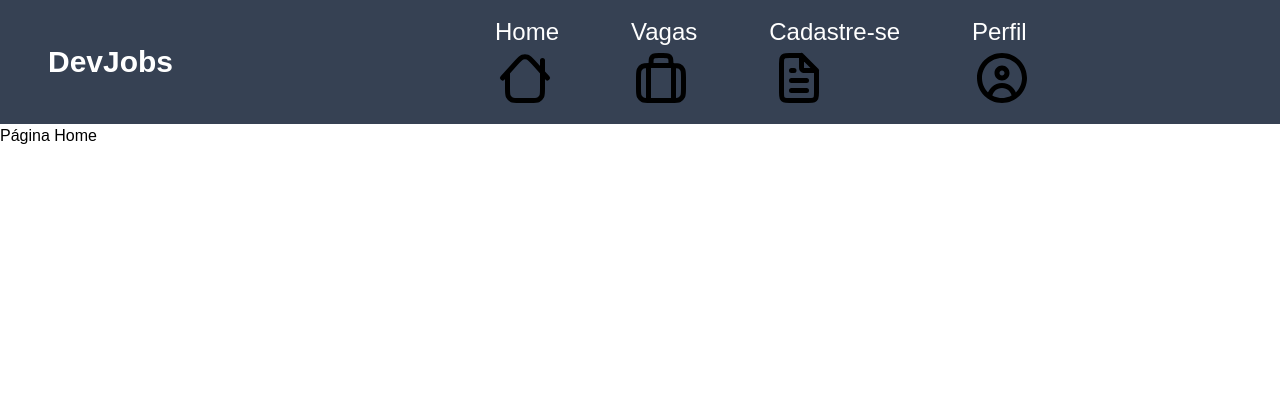
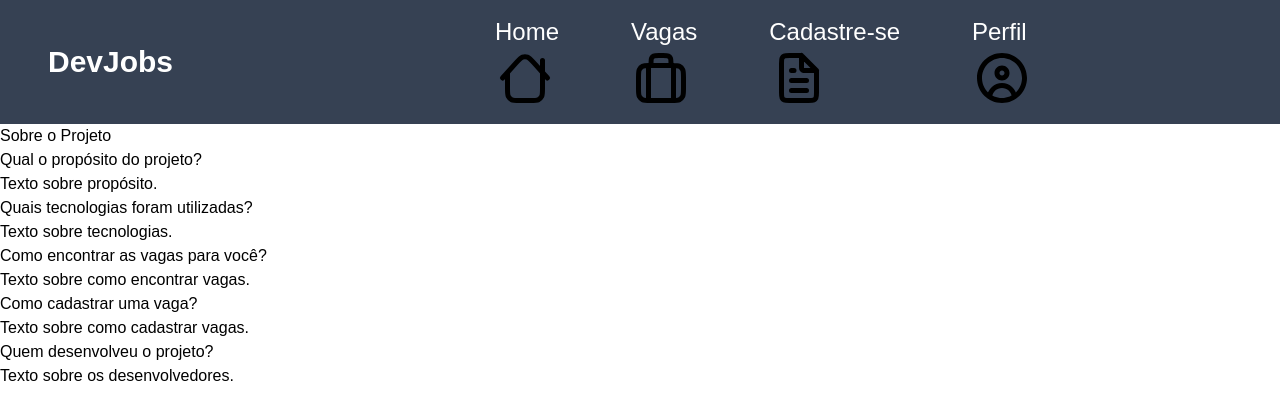
Before and after one commit to GabrielFDevelop/DevJobs, a Next.js app in the folder devJobs/: page / in a window 1280 px wide. Shown: the top 420 px of the page. Built offline with nearby package versions, Linux system fonts and the light colour scheme.

Commit message:
Implementação inicial da homepage

```diff
--- a/devJobs/src/app/page.tsx
+++ b/devJobs/src/app/page.tsx
@@ -1,7 +1,29 @@
 export default function Home(){
   return(
     <div>
-      <h1>Página Home</h1>
+      <div>
+        <h1>Sobre o Projeto</h1>
+      </div>
+      <div>
+        <h2>Qual o propósito do projeto?</h2>
+        <p>Texto sobre propósito.</p>
+      </div>
+      <div>
+        <h2>Quais tecnologias foram utilizadas?</h2>
+        <p>Texto sobre tecnologias.</p>
+      </div>
+      <div>
+        <h2>Como encontrar as vagas para você?</h2>
+        <p>Texto sobre como encontrar vagas.</p>
+      </div>
+      <div>
+        <h2>Como cadastrar uma vaga?</h2>
+        <p>Texto sobre como cadastrar vagas.</p>
+      </div>
+      <div>
+        <h2>Quem desenvolveu o projeto?</h2>
+        <p>Texto sobre os desenvolvedores.</p>
+      </div>
     </div>
   )
 }
```
